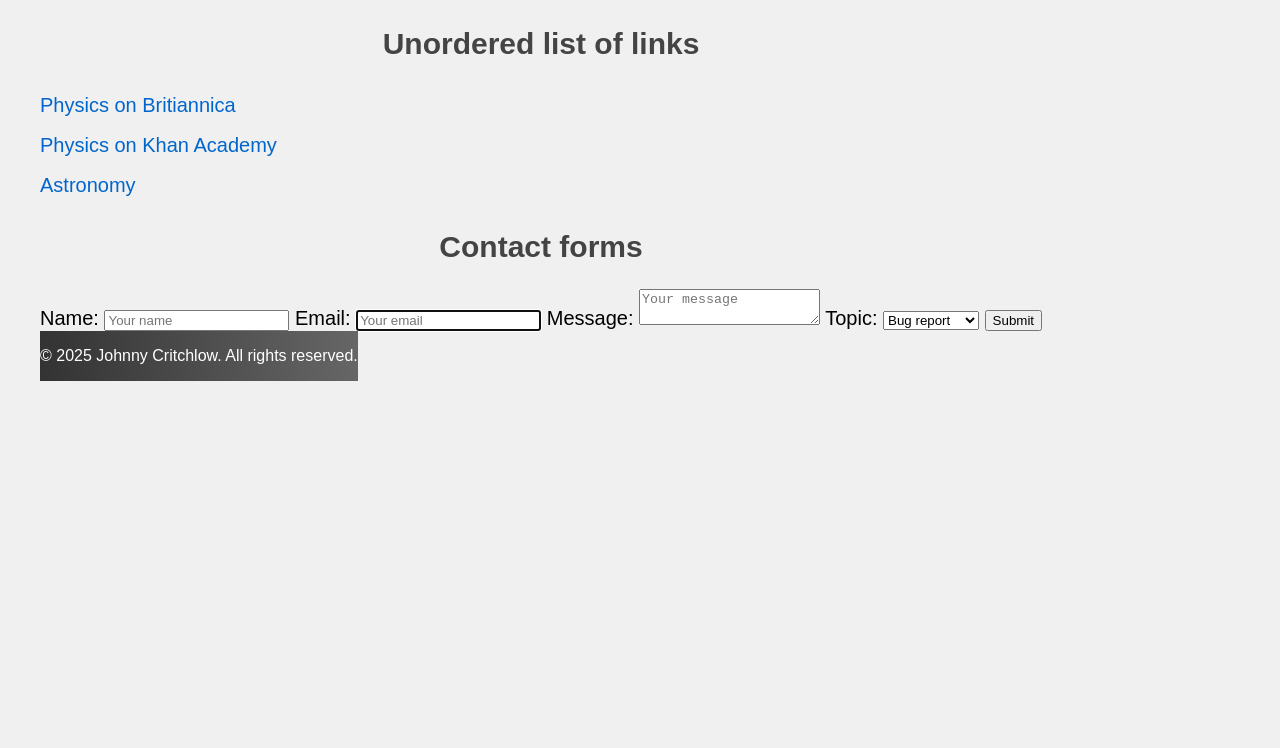
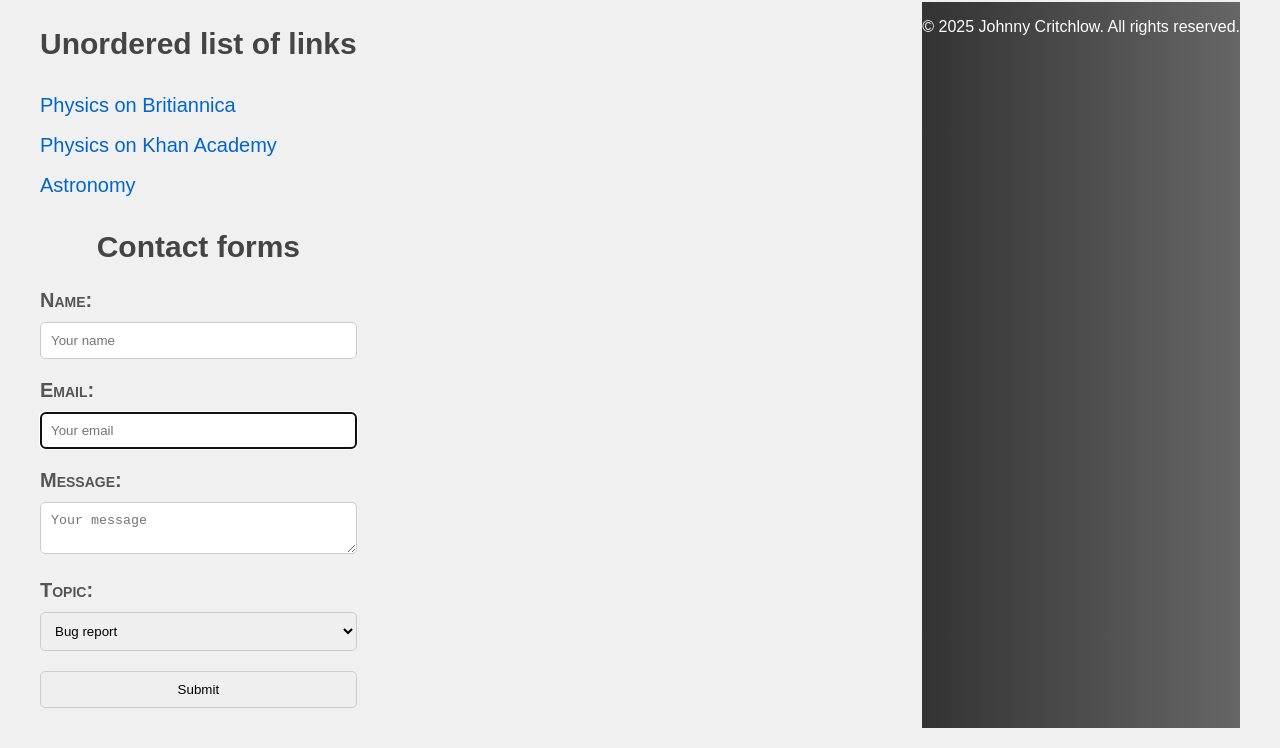
Before and after one commit to Jcrit7575/Assignment-1, a plain HTML site: page index.html in a window 1280 px wide. Shown: the part 2157-2905 px from the top of the page. Before the commit the page ends 2558 px from the top, so only its background shows below. Drawn offline with Linux system fonts and the light colour scheme.

Commit message:
Added form styling

```diff
--- a/index.html
+++ b/index.html
@@ -127,6 +127,26 @@
         aside ul li a:hover {
             color: #ff6600;
         }
+
+        /* Form styling */
+        form label {
+            font-variant: small-caps;
+            font-weight: bold;
+            color: #555;
+            display: block;
+            margin-bottom: 0.5rem;
+        }
+
+        form input,
+        form textarea,
+        form select {
+            width: 100%;
+            padding: 0.5rem;
+            margin-bottom: 1rem;
+            border: 1px solid #ccc;
+            border-radius: 5px;
+            box-sizing: border-box;
+        }
     </style>
 </head>
 
```
